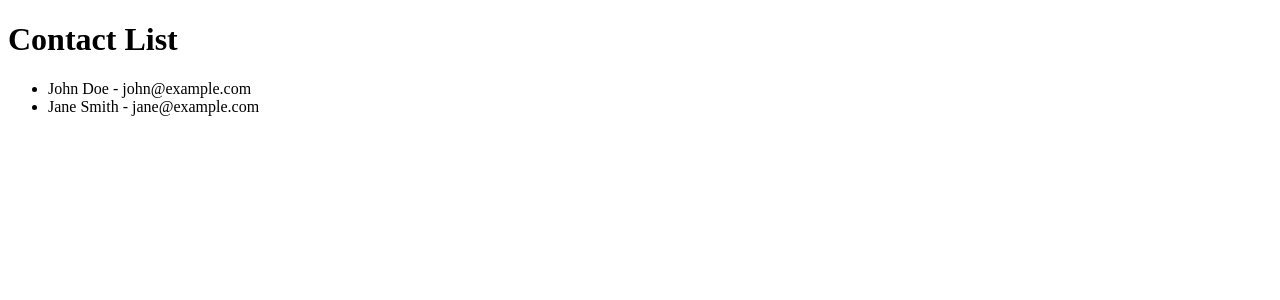
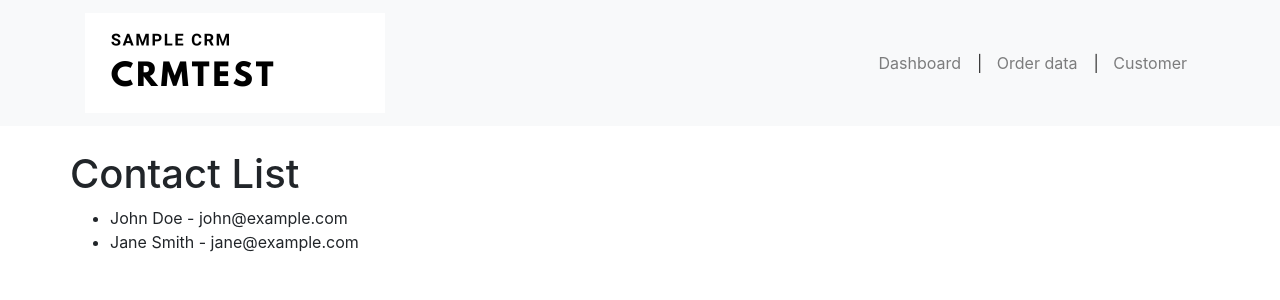
Before and after one commit to haohao3945/crm-sample, a Django app: page /contacts/ in a window 1280 px wide. Shown: the top 300 px of the page. Run offline with Django 4.2, Linux system fonts and the light colour scheme; data comes from the database, SQL or seed files in the repository; some libraries are stand-ins or nearby versions.

Commit message:
Add margin.css and refine the page navigation

```diff
--- a/crmapp/crmapplication/templates/base.html
+++ b/crmapp/crmapplication/templates/base.html
@@ -5,8 +5,12 @@
 	<title>{%block title%} CRM App{% endblock %}</title>
 	{% load bootstrap4 %}
 	{% bootstrap_css %}
+	<script src="https://code.jquery.com/jquery-3.6.0.min.js"></script>
+	<script src="https://cdn.jsdelivr.net/npm/bootstrap@5.3.0/dist/js/bootstrap.bundle.min.js"></script>
+
 	{% load static %}
-
+	<!-- Add more script and style here -->
+	<link rel="stylesheet" href="{% static 'margin.css' %}">
 </head>
 
 <body>
@@ -14,19 +18,26 @@
 	<nav class="navbar navbar-expand-lg navbar-light bg-light">
 
 		<div class = "container">
-			<a class="navbar-brand" href="{% url 'contact_list' %}">
+			<a class="navbar-brand" href="{% url 'dashboard' %}">
+			<!-- Update Logo Link here -->
 				<img src="{% static 'Sample CRM.png' %}" alt="Logo">
-				CRM App
 			</a>
             <button class="navbar-toggler" type="button" data-toggle="collapse" data-target="#navbarNav" aria-controls="navbarNav" aria-expanded="false" aria-label="Toggle navigation">
                 <span class="navbar-toggler-icon"></span>
             </button>
             <div class="collapse navbar-collapse" id="navbarNav">
                 <ul class="navbar-nav ml-auto">
+					<!-- Add more navigation links here -->
                     <li class="nav-item">
-                        <a class="nav-link" href="{% url 'contact_list' %}">Contacts</a>
+                        <a class="nav-link" href="{% url 'dashboard' %}">Dashboard</a>
                     </li>
-                    <!-- Add more navigation links here -->
+                    <li class="nav-item">
+                        <a class="nav-link" href="{% url 'order_data' %}"><!-- Separator --><span class="nav-link-separator hide-on-collapse">|</span> <!-- Separator -->Order data</a>
+                    </li>
+
+                    <li class="nav-item">
+                        <a class="nav-link" href="{% url 'contact_list' %}"><!-- Separator --><span class="nav-link-separator hide-on-collapse">|</span> <!-- Separator -->Customer</a>
+                    </li>
                 </ul>
             </div>
 		<div>
--- a/crmapp/crmapplication/templates/crm/contact_list.html
+++ b/crmapp/crmapplication/templates/crm/contact_list.html
@@ -1,15 +1,19 @@
-<!DOCTYPE html>
-<html>
-<head>
-    <title>Contact List</title>
-</head>
-<body>
-    <h1>Contact List</h1>
 
+{% extends 'base.html' %}
+
+{% block title %}Contact List{% endblock %}
+
+{% block content %}
+<div class="row">
+    <h1>Contact List</h1><br/>
+
+
+</div>
+<div class= "row">
     <ul>
         {% for contact in contacts %}
             <li>{{ contact.first_name }} {{ contact.last_name }} - {{ contact.email }}</li>
         {% endfor %}
     </ul>
-</body>
-</html>
+</div>
+{% endblock %}
--- a/crmapp/crmapplication/urls.py
+++ b/crmapp/crmapplication/urls.py
@@ -3,6 +3,7 @@ from . import views
 
 urlpatterns = [
     path('contacts/', views.contact_list, name='contact_list'),
-    path('dashboard/', views.dashboard, name='dashboard')
+    path('dashboard/', views.dashboard, name='dashboard'),
+    path('order_data/', views.order_data, name='order_data')
 
 ]
--- a/crmapp/crmapplication/views.py
+++ b/crmapp/crmapplication/views.py
@@ -7,3 +7,6 @@ def contact_list(request):
 
 def dashboard(request):
     return render(request, 'crm/dashboard.html')
+
+def order_data(request):
+    return render(request, 'crm/order_data.html')
--- /dev/null
+++ b/crmapp/productionfiles/margin.css
@@ -0,0 +1,16 @@
+.navbar-nav li {
+    display: inline-block; /* or inline */
+    /* ... other styles ... */
+}
+
+.nav-link-separator {
+    display: inline-block; /* or inline */
+    margin: auto;
+	padding-right:10px;
+    color: #333;
+}
+@media (max-width: 767px) {
+    .hide-on-collapse {
+        display: none;
+    }
+}
```
Also changed, not shown: crmapp/crmapplication/static/margin.css (added, +16 -0 lines), crmapp/crmapplication/templates/crm/dashboard.html (+10 -2 lines), crmapp/crmapplication/templates/crm/order_data.html (added, +9 -0 lines).
